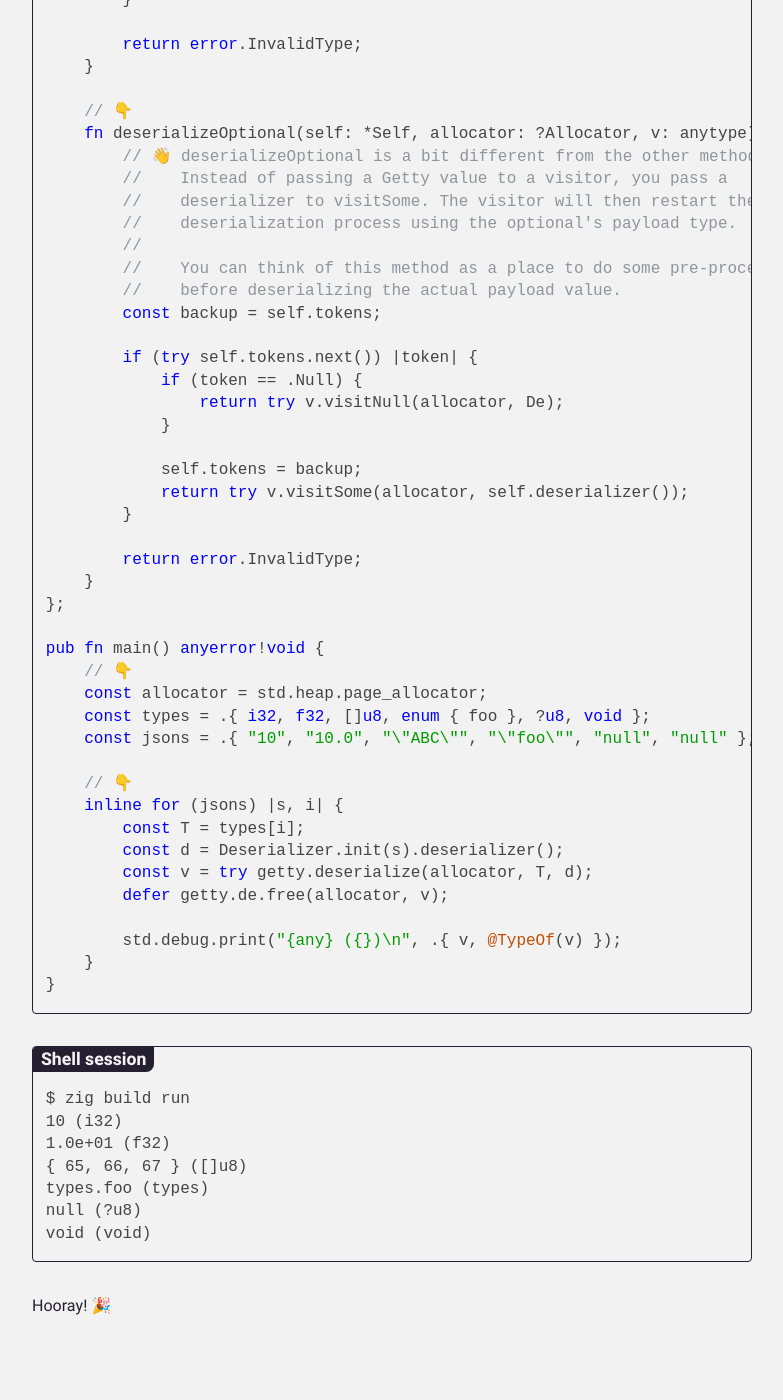
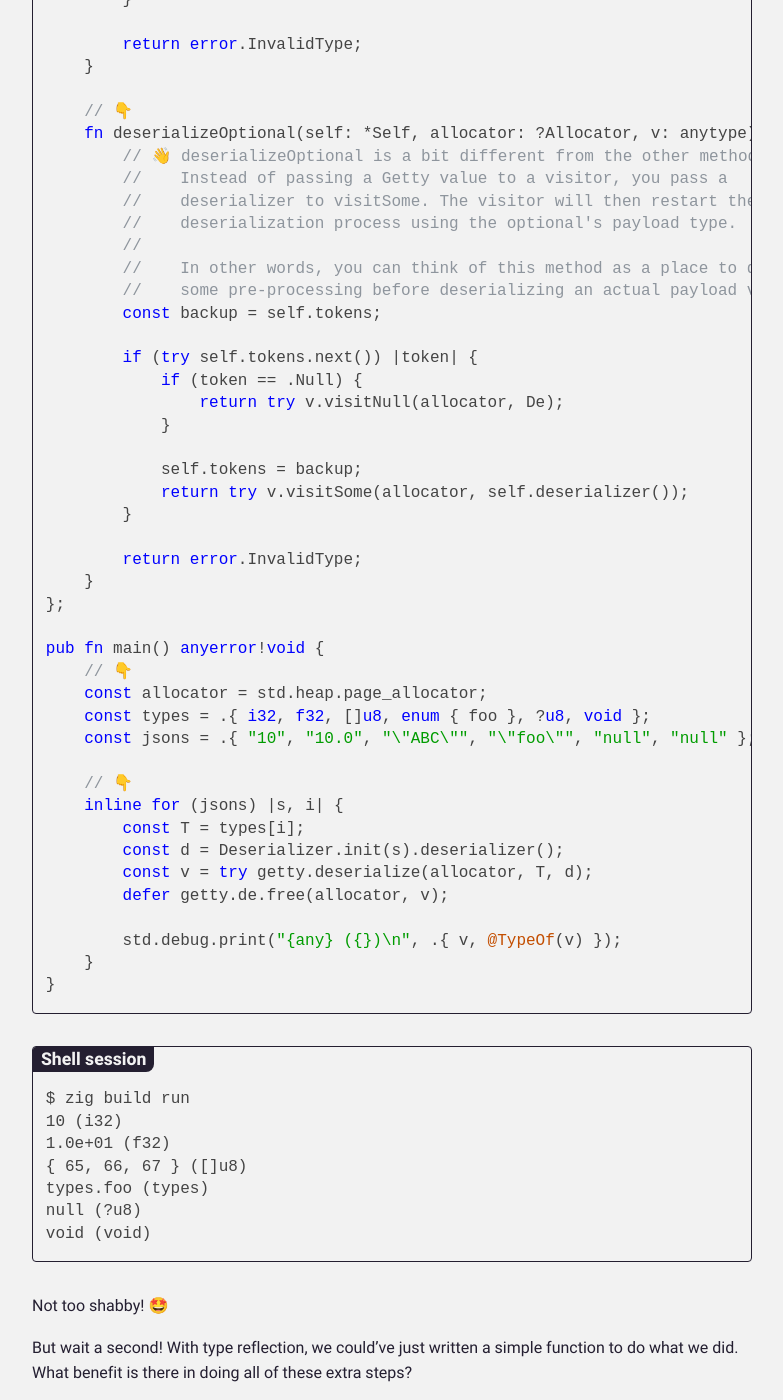
Before and after one commit to getty-zig/getty.so, a Jekyll site: the page built from pages/guide/deserializers.md, in a window 1280 px wide and 1400 px high, scrolled down 9923 px. Shown: the whole window, without its empty margins (248-1031 px from the left). Built offline with Jekyll 4.4.1, drawn with Linux system fonts in a browser that asks for light colours; some of the changed text lies outside the part shown.

Commit message:
guide: Update deserializers

```diff
--- a/pages/guide/deserializers.md
+++ b/pages/guide/deserializers.md
@@ -355,8 +355,8 @@ const Deserializer = struct {
 
     // 👇
     fn deserializeEnum(self: *Self, allocator: ?Allocator, v: anytype) !@TypeOf(v).Value {
-        // 👋 Again, all we're doing is parsing tokens, turning them into Getty
-        //    values, and passing those values to a visitor.
+        // 👋 Again, all we're doing is parsing tokens, turning them
+        //    into Getty values, and passing those values to a visitor.
         if (try self.tokens.next()) |token| {
             if (token == .String) {
                 // 👋 By the way, you'll see token.X.slice pretty often in our
@@ -430,8 +430,8 @@ const Deserializer = struct {
         //    deserializer to visitSome. The visitor will then restart the
         //    deserialization process using the optional's payload type.
         //
-        //    You can think of this method as a place to do some pre-processing
-        //    before deserializing the actual payload value.
+        //    In other words, you can think of this method as a place to do
+        //    some pre-processing before deserializing an actual payload value.
         const backup = self.tokens;
 
         if (try self.tokens.next()) |token| {
@@ -478,4 +478,6 @@ void (void)
 {% endhighlight %}
 {% endlabel %}
 
-Hooray! 🎉
+Not too shabby! 🤩
+
+But wait a second! With type reflection, we could've just written a simple function to do what we did. What benefit is there in doing all of these extra steps?
```
